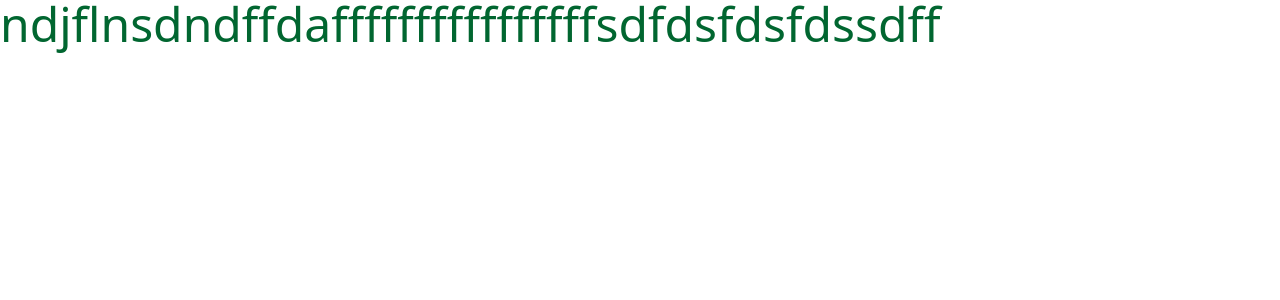
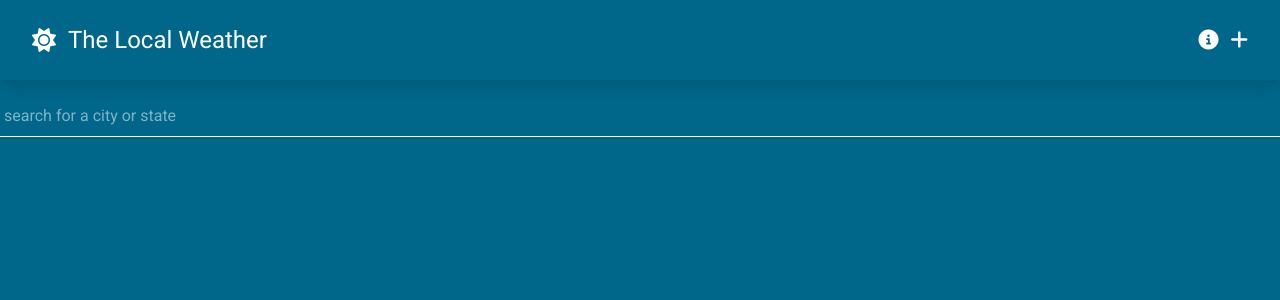
Before and after one commit to AcuteChedder/StudWork, a Vue app: page / in a window 1280 px wide. Shown: the top 300 px of the page. Built offline with nearby package versions, Linux system fonts and the light colour scheme.

Commit message:
add search

```diff
--- a/index.html
+++ b/index.html
@@ -4,6 +4,17 @@
     <meta charset="UTF-8">
     <link rel="icon" href="/favicon.ico">
     <link href="src/style.css" rel="stylesheet">
+    <link
+      href="https://fonts.googleapis.com/css2?family=Roboto:wght@300;400;500&display=swap"
+      rel="stylesheet"
+    />
+    <link
+      rel="stylesheet"
+      href="https://cdnjs.cloudflare.com/ajax/libs/font-awesome/6.1.1/css/all.min.css"
+      integrity="sha512-KfkfwYDsLkIlwQp6LFnl8zNdLGxu9YAA1QvwINks4PhcElQSvqcyVLLD9aMhXd13uQjoXtEKNosOWaZqXgel0g=="
+      crossorigin="anonymous"
+      referrerpolicy="no-referrer"
+    />
     <meta name="viewport" content="width=device-width, initial-scale=1.0">
     <title>Vite App</title>
   </head>
--- a/package.json
+++ b/package.json
@@ -10,6 +10,7 @@
   },
   "dependencies": {
     "@tailwindcss/vite": "^4.1.5",
+    "axios": "^1.9.0",
     "vue": "^3.5.13",
     "vue-router": "^4.5.0"
   },
--- a/src/App.vue
+++ b/src/App.vue
@@ -1,12 +1,15 @@
 <script setup>
 import { RouterLink, RouterView } from 'vue-router'
+import SiteNavigation from "./components/SiteNavigation.vue"
 
 </script>
 
 <template>
+  <div class="flex flex-col min-h-screen font-roboto bg-primary">
+    <SiteNavigation />
 
-
-  <RouterView />
+    <RouterView />
+  </div>
 </template>
 
 <style scoped>
--- /dev/null
+++ b/src/components/BaseModal.vue
@@ -0,0 +1,17 @@
+<script>
+defineEmits(["close-modal"]);
+defineProps({
+  modalActive: {
+    type: Boolean,
+  },
+});
+</script>
+
+<template>
+    <div class=" absolute w-full bg-black backdrop-opacity-30 h-screen top-0 left-0 flex justify-center px-8">
+        <div class="p-4 bg-white self-start mt-32 max-w-screen">
+            <slot />
+            <button @click="$emit('close-modal')" class="text-white mt-8 bg-primary py-2 px-6">Close</button>
+        </div>
+    </div>
+</template>
--- /dev/null
+++ b/src/components/SiteNavigation.vue
@@ -0,0 +1,24 @@
+<script>
+import { RouterLink } from 'vue-router';
+
+
+</script>
+
+<template>
+    <header class=" sticky top-0 bg-primary shadow-lg">
+        <nav class="flex flex-col sm:flex-row items-center gap-4 text-white py-6 mx-8">
+            <RouterLink :to="{name: 'home'}">
+                <div class="flex items-center gap-3 flex-1">
+                    <i class="fa-solid fa-sun text-2xl"></i>
+                    <p class="text-2xl">The Local Weather</p>
+                </div>
+            </RouterLink>
+
+            <div class="flex gap-3 flex-1 justify-end">
+                <i class="fa-solid fa-circle-info text-xl hover:text-secondary duration-150 cursor-pointer"></i>
+                <i class="fa-solid fa-plus text-xl hover:text-secondary duration-150 cursor-pointer"></i>
+            </div>
+
+        </nav>
+    </header>
+</template>
--- a/src/style.css
+++ b/src/style.css
@@ -1 +1,12 @@
+@import url('https://fonts.googleapis.com/css2?family=Roboto:ital,wght@0,100..900;1,100..900&display=swap');
 @import "tailwindcss";
+
+@theme {
+    --color-primary: #00668A;
+    --color-secondary: #004E71;
+    --font-roboto: "Roboto", sans-serif;
+    --container-container: {
+        padding: "2rem",
+        center: true,
+    };
+}
--- a/src/views/HomeView.vue
+++ b/src/views/HomeView.vue
@@ -1,9 +1,33 @@
 <script setup>
+import { ref } from 'vue';
+import axios from 'axios';
 
+const searchQuery = ref("")
+const queryTimeout = ref(null)
+const mapboxAPIKey = "pk.eyJ1Ijoiam9obmtvbWFybmlja2kiLCJhIjoiY2t5NjFzODZvMHJkaDJ1bWx6OGVieGxreSJ9.IpojdT3U3NENknF6_WhR2Q"
+const mapboxSearchResults = ref(null)
+
+const getSearchResults = () => {
+  clearTimeout(queryTimeout.value)
+  queryTimeout.value = setTimeout(async () => {
+    if (searchQuery.value !== "") {
+      const result = await axios.get(`https://api.mapbox.com/geocoding/v5/mapbox.places/${searchQuery.value}.json?access_token=${mapboxAPIKey}&types=place`);
+      mapboxSearchResults.value = result.data.features
+      console.log(mapboxSearchResults.value)
+      return
+    }
+    mapboxSearchResults.value = null
+  }, 300)
+}
 </script>
 
 <template>
-  <main>
-    <h1 class=" text-5xl text-green-800">ndjflnsdndffdaffffffffffffffffsdfdsfdsfdssdff</h1>
+  <main class=" w-container text-white">
+    <div class=" pt-4 mb-8 relative">
+      <input v-model="searchQuery" @input="getSearchResults" type="text" placeholder="search for a city or state" class=" py-2 px-1 w-full bg-transparent border-b focus:border-secondary focus:outline-none focus:shadow-md duration-200">
+      <ul class=" absolute bg-secondary text-white w-full shadow-md py-2 px-1 top-[66px]" v-if="mapboxSearchResults">
+        <li v-for="searchResult in mapboxSearchResults" :key="searchResult.id" class="py-2 cursor-pointer">{{ searchResult.place_name }}</li>
+      </ul>
+    </div>
   </main>
 </template>
--- a/tailwind.config.js
+++ b/tailwind.config.js
@@ -4,7 +4,6 @@ module.exports = {
       extend: {
 
       },
-
     },
     plugins: [],
   };
```
Also changed, not shown: 1 other file (tests, documents, lock files or other folders).
